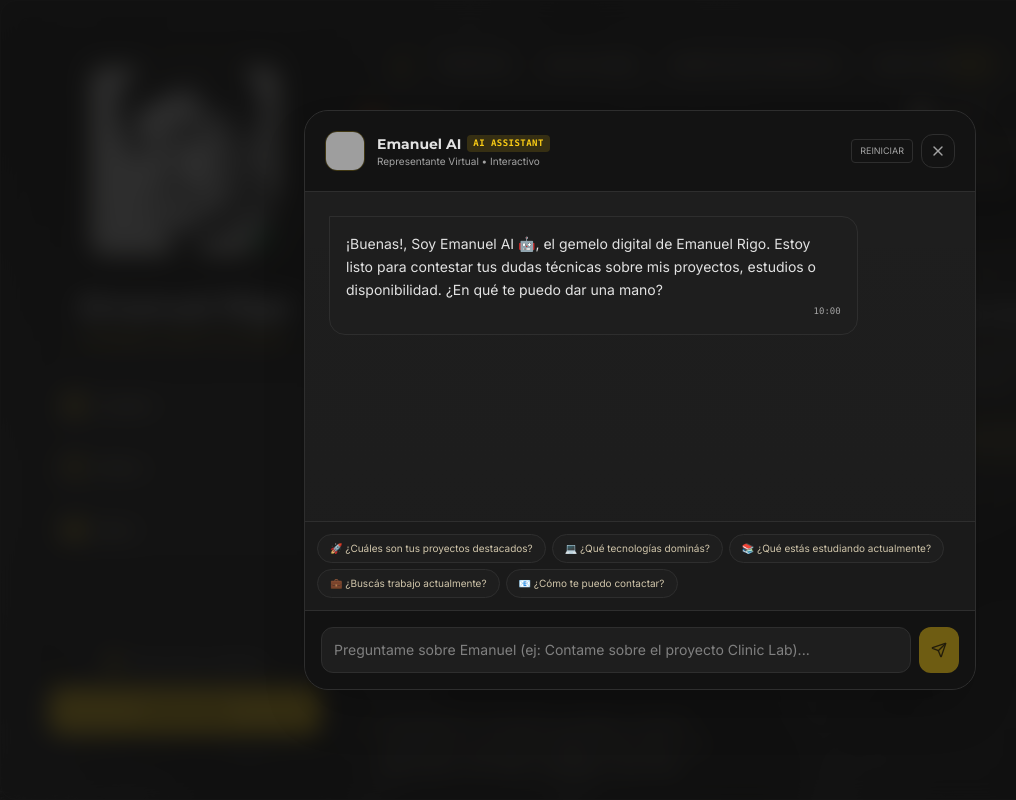
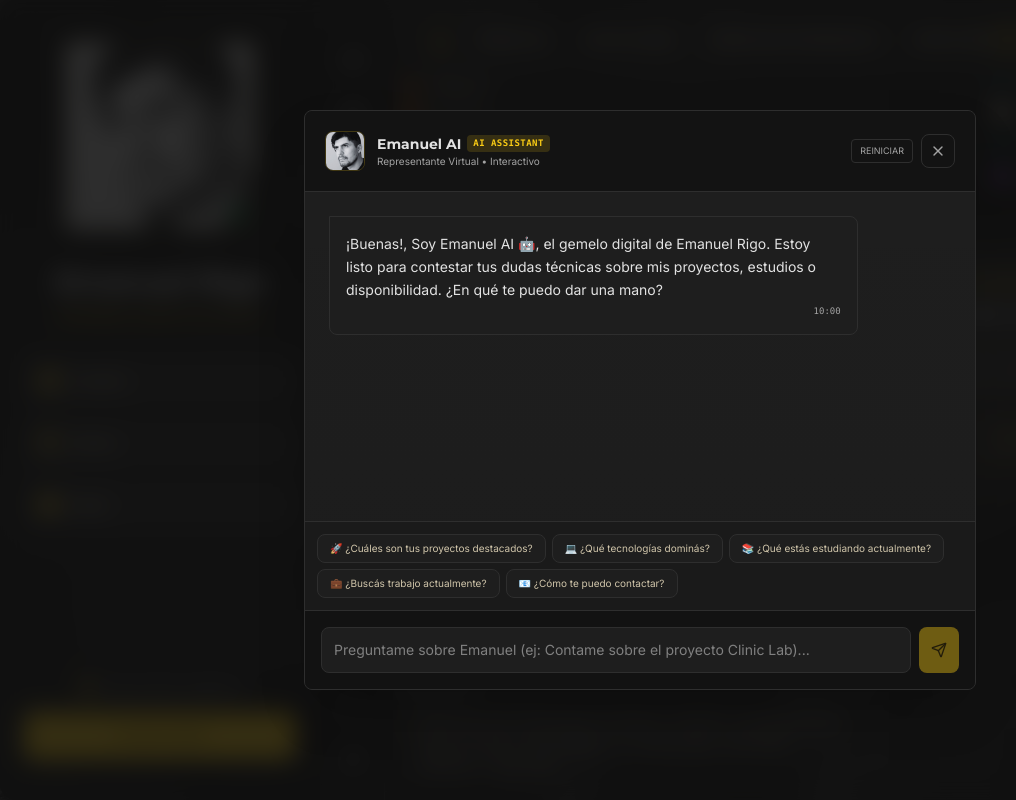
Before and after one commit to EmanuelRigo/Portfolio-v3-1, a Next.js app: page / in a window 1280 px wide. Both pictures are taken after a click on the button "INICIAR CHAT DE CONSULTAS". Shown: the whole page, without its empty margins (0-1016 px from the left). Built offline with nearby package versions, Linux system fonts and the light colour scheme; grey boxes are pictures that could not be loaded.

Commit message:
fixing sidebar, general rounded

```diff
--- a/src/app/page.tsx
+++ b/src/app/page.tsx
@@ -307,10 +307,13 @@ function PortfolioContent() {
       </AnimatePresence>
 
       {/* Main Grid Wrapper */}
-      <div className="bg-neutral-950/50 backdrop-blur-md rounded-2xl h-full 2xl:h-200 2xl:container w-full flex flex-col md:flex-row p-4 md:p-6 border border-border-subtle z-10 overflow-hidden shadow-2xl relative">
+      <div className="bg-neutral-950/50 backdrop-blur-md rounded-2xl h-full 2xl:h-200 2xl:container w-full flex flex-col md:flex-row p-4 md:p-0 z-10 overflow-hidden shadow-2xl relative">
         {/* Persistent left Brand identifier sidebar */}
         <Sidebar onContactClick={() => scrollToSection("contact-footer")} />
-
+        {/* Vertical technology indicator toolbar (inside wrapper, right after sidebar) */}
+        <div className="hidden lg:flex items-stretch h-full  flex-shrink-0 z-30">
+          <TechToolbar />
+        </div>
         {/* Scrollable Layout Context Area */}
         <div
           id="main-content-layout"
@@ -349,11 +352,10 @@ function PortfolioContent() {
             <ContactSection onShowToast={showToast} />
           </main>
         </div>
-
-        {/* Vertical technology indicator toolbar */}
-        <div className="hidden lg:flex items-stretch h-full px-1.5 flex-shrink-0 z-30">
+        {/* Vertical technology indicator toolbar
+        <div className="hidden lg:flex items-stretch h-full ps-1.5 flex-shrink-0 z-30">
           <TechToolbar />
-        </div>
+        </div> */}
       </div>
 
       {/* DETAILED CARDS VIEW MODALS */}
--- a/src/components/layout/Sidebar.tsx
+++ b/src/components/layout/Sidebar.tsx
@@ -1,7 +1,12 @@
 "use client";
 
-import { Link as LinkIcon/* , Terminal */, Mail, MapPin } from "lucide-react";
-import { FaGithub , FaLinkedin ,FaEnvelope , FaMapMarkerAlt } from "react-icons/fa";
+import { Link as LinkIcon /* , Terminal */, Mail, MapPin } from "lucide-react";
+import {
+  FaGithub,
+  FaLinkedin,
+  FaEnvelope,
+  FaMapMarkerAlt,
+} from "react-icons/fa";
 import BIO_EN from "@/../public/data/workExperience_en.json";
 import BIO_ES from "@/../public/data/workExperience_es.json";
 import { useApp } from "@/context/AppContext";
@@ -22,11 +27,11 @@ export default function Sidebar({ onContactClick }: SidebarProps) {
   return (
     <aside
       id="desktop-sidebar"
-      className="hidden md:flex w-72 xl:w-80 h-full bg-neutral-950/40 rounded-md flex-shrink-0 flex-col items-center py-10 px-6 overflow-y-auto custom-scrollbar"
+      className="hidden md:flex w-72 xl:w-80 h-full bg-black/50 rounded-s-md flex-shrink-0 flex-col items-center py-10 px-6 overflow-y-auto custom-scrollbar"
     >
       {/* Avatar */}
       <div className="relative mb-8 group">
-        <div className="w-48 h-48 rounded-2xl overflow-hidden border-2 border-primary-container/20 group-hover:border-primary-container transition-colors duration-500 shadow-2xl">
+        <div className="w-48 h-48 rounded-lg overflow-hidden border-2 border-primary-container/20 group-hover:border-primary-container transition-colors duration-500 shadow-2xl">
           <img
             src="/images/profile.jpg"
             alt="Emanuel Rigo Portrait"
@@ -36,7 +41,7 @@ export default function Sidebar({ onContactClick }: SidebarProps) {
         </div>
 
         <div
-          className="absolute bottom-2 right-2 w-5 h-5 bg-green-500 border-4 border-surface-charcoal rounded-full animate-pulse shadow-md"
+          className="absolute bottom-2 right-2 w-5 h-5 bg-green-500 border-4 border-surface-charcoal rounded-lg animate-pulse shadow-md"
           title={messages?.Sidebar?.statusTitle || "Disponible para trabajar"}
         />
       </div>
@@ -59,7 +64,7 @@ export default function Sidebar({ onContactClick }: SidebarProps) {
           href={BIO.linkedin}
           target="_blank"
           rel="noreferrer"
-          className="flex items-center gap-3 w-full p-3.5 rounded-xl bg-surface-slate border border-border-subtle hover:border-primary-container/50 hover:bg-surface-container-low transition-all group"
+          className="flex items-center gap-3 w-full p-3.5 rounded-lg bg-surface-slate border border-border-subtle hover:border-primary-container/50 hover:bg-surface-container-low transition-all group"
         >
           <FaLinkedin className="text-primary-container w-5 h-5  transition-transform" />
 
@@ -73,7 +78,7 @@ export default function Sidebar({ onContactClick }: SidebarProps) {
           href={BIO.github}
           target="_blank"
           rel="noreferrer"
-          className="flex items-center gap-3 w-full p-3.5 rounded-xl bg-surface-slate border border-border-subtle hover:border-primary-container/50 hover:bg-surface-container-low transition-all group"
+          className="flex items-center gap-3 w-full p-3.5 rounded-lg bg-surface-slate border border-border-subtle hover:border-primary-container/50 hover:bg-surface-container-low transition-all group"
         >
           <FaGithub className="text-primary-container w-5 h-5  transition-transform" />
 
@@ -85,7 +90,7 @@ export default function Sidebar({ onContactClick }: SidebarProps) {
         <a
           id="sidebar-link-email"
           href={`mailto:${BIO.email}`}
-          className="flex items-center gap-3 w-full p-3.5 rounded-xl bg-surface-slate border border-border-subtle hover:border-primary-container/50 hover:bg-surface-container-low transition-all group"
+          className="flex items-center gap-3 w-full p-3.5 rounded-lg bg-surface-slate border border-border-subtle hover:border-primary-container/50 hover:bg-surface-container-low transition-all group"
         >
           <FaEnvelope className="text-primary-container w-5 h-5 group-hover:scale-110 transition-transform" />
 
@@ -103,13 +108,15 @@ export default function Sidebar({ onContactClick }: SidebarProps) {
         <div className="flex items-center justify-center gap-2 text-text-muted text-xs font-medium">
           <FaMapMarkerAlt className="w-4 h-4 text-primary-container" />
 
-          <span>{messages?.Sidebar?.location || "Buenos Aires, Argentina"}</span>
+          <span>
+            {messages?.Sidebar?.location || "Buenos Aires, Argentina"}
+          </span>
         </div>
 
         <button
           id="sidebar-get-in-touch"
           onClick={onContactClick}
-          className="flex items-center justify-center gap-2 w-full py-4 bg-primary-container text-on-primary rounded-xl font-sans text-xs font-bold tracking-wider hover:shadow-[0_0_24px_rgba(250,204,21,0.25)] hover:scale-[1.02] active:scale-[0.98] transition-all cursor-pointer"
+          className="flex items-center justify-center gap-2 w-full py-4 bg-primary-container text-on-primary rounded-lg font-sans text-xs font-bold tracking-wider hover:shadow-[0_0_24px_rgba(250,204,21,0.25)] hover:scale-[1.02] active:scale-[0.98] transition-all cursor-pointer"
         >
           {contactText}
         </button>
--- a/src/components/layout/TechToolbar.tsx
+++ b/src/components/layout/TechToolbar.tsx
@@ -264,7 +264,7 @@ export default function TechToolbar() {
 
   return (
     <div
-      className="hidden lg:flex flex-col items-center justify-start bg-neutral-950/95 border border-neutral-900 rounded-lg py-6 px-3 shadow-2xl h-full w-16 overflow-visible select-none relative"
+      className="hidden lg:flex flex-col items-center justify-start bg-black/70 border-s border-s-neutral-900 rounded-lg py-6 px-3 shadow-2xl h-full w-16 overflow-visible select-none relative"
       id="tech-vertical-toolbar"
     >
       {/* Dynamic continuous scroll styles */}
@@ -290,16 +290,16 @@ export default function TechToolbar() {
           className="absolute right-full mr-2 z-50 -translate-y-1/2 pointer-events-none"
           style={{ top: hoveredTechLabel.top }}
         >
-          <div className="bg-neutral-950/95 text-on-surface border border-neutral-800 text-[11px] font-mono font-bold tracking-[0.25em] uppercase px-4 py-2 rounded-l-lg rounded-r-sm shadow-2xl whitespace-nowrap">
+          <div className="bg-neutral-950/95 text-on-surface border border-neutral-800 text-[11px] font-mono font-bold tracking-[0.25em] uppercase px-4 py-2   shadow-2xl whitespace-nowrap">
             {hoveredTechLabel.name}
           </div>
         </div>
       )}
 
-      <div className="absolute inset-0 overflow-hidden rounded-md">
+      <div className="absolute inset-0 overflow-hidden">
         {/* Premium ambient top & bottom visual edge fades */}
-        <div className="absolute top-0 left-0 right-0 h-10 bg-gradient-to-b from-neutral-950 via-neutral-950/90 to-transparent z-25 pointer-events-none rounded-t-md" />
-        <div className="absolute bottom-0 left-0 right-0 h-10 bg-gradient-to-t from-neutral-950 via-neutral-950/90 to-transparent z-25 pointer-events-none rounded-b-md" />
+        <div className="absolute top-0 left-0 right-0 h-10 bg-gradient-to-b from-neutral-950 via-neutral-950/90 to-transparent z-25 pointer-events-none " />
+        <div className="absolute bottom-0 left-0 right-0 h-10 bg-gradient-to-t from-neutral-950 via-neutral-950/90 to-transparent z-25 pointer-events-none " />
 
         {/* Infinite scrolling items wrapper */}
         <div className="tech-scroll-anim flex flex-col items-center gap-3.5 pt-10">
--- a/src/components/modals/ChatWidget.tsx
+++ b/src/components/modals/ChatWidget.tsx
@@ -115,7 +115,7 @@ export default function ChatWidget({ isOpen, onClose }: ChatWidgetProps) {
             initial={{ scale: 0.95, y: 15 }}
             animate={{ scale: 1, y: 0 }}
             exit={{ scale: 0.95, y: 15 }}
-            className="bg-surface-slate border border-border-subtle w-full max-w-2xl h-[580px] rounded-3xl overflow-hidden flex flex-col shadow-2xl"
+            className="bg-surface-slate border border-border-subtle w-full max-w-2xl h-[580px] rounded-lg overflow-hidden flex flex-col shadow-2xl"
           >
 
             {/* Chat Header */}
@@ -124,11 +124,10 @@ export default function ChatWidget({ isOpen, onClose }: ChatWidgetProps) {
                 <div className="relative">
                   <img
                     alt="Emanuel Portrait"
-                    className="w-10 h-10 rounded-xl object-cover border border-primary-container/20"
-                    src="https://lh3.googleusercontent.com/aida/AP1WRLuhsL8pA36-K1DwwdFZBuXUBnCBfiu-zM-xdjBVfp4GlnwhKcETVZ9_uesmHWrdggIiYzlLOmMrFCWEUWmJ9z82W0dGY7gzJ2LrIQm12UjvLQlyBoZDOxdtBjPB15AF-9VZ02pAiOLpkiAXHkfJGH_SoyiJKNKKkGZp86CoQ-u5Ol30yyXnrJdnuR9eOxH9qQc9MILeVhrHTb2aUNM_t_jWoFOKhZ6UNiS4wbMATaGpr08diCqM7vc62fc"
-                    referrerPolicy="no-referrer"
+                    className="w-10 h-10 rounded-lg object-cover border border-primary-container/20"
+                    src="/images/profile.jpg"
                   />
-                  <div className="absolute -bottom-1 -right-1 w-3 h-3 bg-green-500 border-2 border-surface-slate rounded-full animate-ping" />
+                  <div className="absolute -bottom-1 -right-1 w-3 h-3 bg-green-500 border-2 border-surface-slate rounded-lg animate-ping" />
                 </div>
                 <div>
                   <div className="flex items-center gap-1.5">
@@ -151,7 +150,7 @@ export default function ChatWidget({ isOpen, onClose }: ChatWidgetProps) {
                 </button>
                 <button
                   onClick={onClose}
-                  className="p-2 border border-border-subtle rounded-xl text-text-muted hover:text-primary-container hover:bg-surface-charcoal transition-all cursor-pointer"
+                  className="p-2 border border-border-subtle rounded-lg text-text-muted hover:text-primary-container hover:bg-surface-charcoal transition-all cursor-pointer"
                 >
                   <X className="w-4 h-4" />
                 </button>
@@ -165,7 +164,7 @@ export default function ChatWidget({ isOpen, onClose }: ChatWidgetProps) {
                   key={index}
                   className={`flex ${msg.role === 'user' ? 'justify-end' : 'justify-start'}`}
                 >
-                  <div className={`max-w-[85%] rounded-2xl p-4 space-y-1 ${
+                  <div className={`max-w-[85%] rounded-lg p-4 space-y-1 ${
                     msg.role === 'user'
                       ? 'bg-primary-container text-on-primary rounded-tr-none font-semibold'
                       : 'bg-surface-slate border border-border-subtle text-on-surface rounded-tl-none'
@@ -182,10 +181,10 @@ export default function ChatWidget({ isOpen, onClose }: ChatWidgetProps) {
 
               {isTyping && (
                 <div className="flex justify-start">
-                  <div className="bg-surface-slate border border-border-subtle rounded-2xl p-4 rounded-tl-none flex items-center gap-1.5">
-                    <div className="w-1.5 h-1.5 bg-primary-container rounded-full animate-bounce" style={{ animationDelay: '0ms' }} />
-                    <div className="w-1.5 h-1.5 bg-primary-container rounded-full animate-bounce" style={{ animationDelay: '150ms' }} />
-                    <div className="w-1.5 h-1.5 bg-primary-container rounded-full animate-bounce" style={{ animationDelay: '300ms' }} />
+                  <div className="bg-surface-slate border border-border-subtle rounded-lg p-4 rounded-tl-none flex items-center gap-1.5">
+                    <div className="w-1.5 h-1.5 bg-primary-container rounded-lg animate-bounce" style={{ animationDelay: '0ms' }} />
+                    <div className="w-1.5 h-1.5 bg-primary-container rounded-lg animate-bounce" style={{ animationDelay: '150ms' }} />
+                    <div className="w-1.5 h-1.5 bg-primary-container rounded-lg animate-bounce" style={{ animationDelay: '300ms' }} />
                   </div>
                 </div>
               )}
@@ -205,7 +204,7 @@ export default function ChatWidget({ isOpen, onClose }: ChatWidgetProps) {
                 <button
                   key={pItem}
                   onClick={() => selectPrebuiltPrompt(pItem)}
-                  className="text-[10px] bg-surface-slate border border-border-subtle text-on-surface-variant hover:text-primary-container hover:border-primary-container/40 p-1.5 px-3 rounded-full transition-all text-left truncate max-w-[280px] cursor-pointer"
+                  className="text-[10px] bg-surface-slate border border-border-subtle text-on-surface-variant hover:text-primary-container hover:border-primary-container/40 p-1.5 px-3 rounded-lg transition-all text-left truncate max-w-[280px] cursor-pointer"
                 >
                   {pItem}
                 </button>
@@ -219,12 +218,12 @@ export default function ChatWidget({ isOpen, onClose }: ChatWidgetProps) {
                 value={chatInput}
                 onChange={(e) => setChatInput(e.target.value)}
                 placeholder="Preguntame sobre Emanuel (ej: Contame sobre el proyecto Clinic Lab)..."
-                className="flex-grow bg-surface-slate border border-border-subtle focus:border-primary-container rounded-xl text-xs sm:text-sm text-on-surface p-3 outline-hidden transition-colors"
+                className="flex-grow bg-surface-slate border border-border-subtle focus:border-primary-container rounded-lg text-xs sm:text-sm text-on-surface p-3 outline-hidden transition-colors"
               />
               <button
                 type="submit"
                 disabled={!chatInput.trim() || isTyping}
-                className="bg-primary-container text-on-primary hover:shadow-[0_0_12px_rgba(250,204,21,0.25)] hover:scale-105 active:scale-95 p-3 rounded-xl transition-all disabled:opacity-40 cursor-pointer"
+                className="bg-primary-container text-on-primary hover:shadow-[0_0_12px_rgba(250,204,21,0.25)] hover:scale-105 active:scale-95 p-3 rounded-lg transition-all disabled:opacity-40 cursor-pointer"
               >
                 <Send className="w-4 h-4" />
               </button>
--- a/src/components/modals/InfoModal.tsx
+++ b/src/components/modals/InfoModal.tsx
@@ -280,7 +280,7 @@ export default function InfoModal({
                       exit={{ opacity: 0 }}
                       className="p-4 rounded-lg bg-primary-container/5 border border-primary-container/30 text-center space-y-2"
                     >
-                      <div className="w-5 h-5 border-2 border-primary-container border-t-transparent rounded-full animate-spin mx-auto" />
+                      <div className="w-5 h-5 border-2 border-primary-container border-t-transparent rounded-lg animate-spin mx-auto" />
                       <p className="text-xs font-semibold text-primary-container animate-pulse">
                         {messages.Certificates["modal"]["validatingMessage"]}
                       </p>
--- a/src/components/sections/IntegratedAIAssistant.tsx
+++ b/src/components/sections/IntegratedAIAssistant.tsx
@@ -16,8 +16,8 @@ export default function IntegratedAIAssistant({
   buttonLabel,
 }: IntegratedAIAssistantProps) {
   return (
-    <div className="bg-gradient-to-br from-surface-slate to-surface-charcoal border border-primary-container/30 p-6 rounded-2xl relative overflow-hidden flex flex-col justify-between">
-      <div className="absolute top-0 right-0 -mr-6 -mt-6 w-24 h-24 bg-primary-container/5 rounded-full blur-2xl" />
+    <div className="bg-gradient-to-br from-surface-slate to-surface-charcoal border border-primary-container/30 p-6 rounded-lg relative overflow-hidden flex flex-col justify-between">
+      <div className="absolute top-0 right-0 -mr-6 -mt-6 w-24 h-24 bg-primary-container/5 rounded-lg blur-2xl" />
 
       <div className="space-y-2">
         <div className="flex items-center gap-2">
@@ -36,7 +36,7 @@ export default function IntegratedAIAssistant({
       <button
         id="launch-chat-widget-btn"
         onClick={onLaunchChat}
-        className="mt-6 flex items-center justify-center gap-2 w-full py-3 bg-surface-slate border border-primary-container hover:bg-primary-container hover:text-on-primary rounded-xl text-xs font-bold transition-all text-primary-container cursor-pointer"
+        className="mt-6 flex items-center justify-center gap-2 w-full py-3 bg-surface-slate border border-primary-container hover:bg-primary-container hover:text-on-primary rounded-lg text-xs font-bold transition-all text-primary-container cursor-pointer"
       >
         <MessageSquare className="w-4 h-4" />
         {buttonLabel}
--- a/src/components/ui/CertificateCard.tsx
+++ b/src/components/ui/CertificateCard.tsx
@@ -64,7 +64,7 @@ export default function CertificateCard({
           pointer-events-none
           absolute
           inset-0
-          rounded-3xl
+          rounded-lg
           opacity-0
           transition-opacity
           duration-300
@@ -134,7 +134,7 @@ export default function CertificateCard({
             justify-center
             w-14
             h-14
-            rounded-2xl
+            rounded-lg
             border
             border-primary-container/40
             bg-surface-charcoal
@@ -170,7 +170,7 @@ export default function CertificateCard({
             mt-3
             px-3
             py-1
-            rounded-full
+            rounded-lg
             border
             border-primary-container/40
             bg-primary-container/10
--- a/src/components/ui/InfoColumn.tsx
+++ b/src/components/ui/InfoColumn.tsx
@@ -28,7 +28,7 @@ export default function InfoColumn({ title, icon, items, isSubtleBadge = false }
         {items.map((item, idx) => (
           <div key={idx} className="relative space-y-2">
             {/* Pulsing visual tracker dot */}
-            <div className={`absolute -left-[21px] top-1.5 w-2.5 h-2.5 rounded-full ring-4 ring-surface-slate ${
+            <div className={`absolute -left-[21px] top-1.5 w-2.5 h-2.5 rounded-lg ring-4 ring-surface-slate ${
               isSubtleBadge ? 'bg-primary-container/60' : 'bg-primary-container'
             }`} />
 
```
Also changed, not shown: src/components/sections/ContactSection.tsx (+5 -5 lines), src/components/ui/ProjectCard.tsx (+5 -5 lines).
